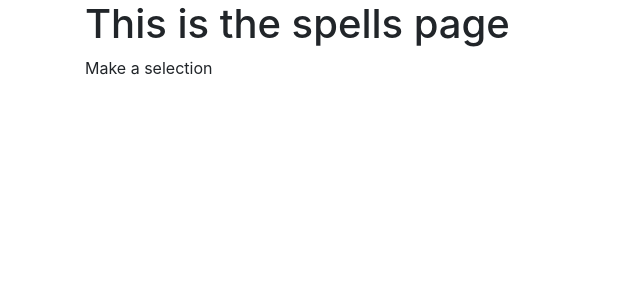
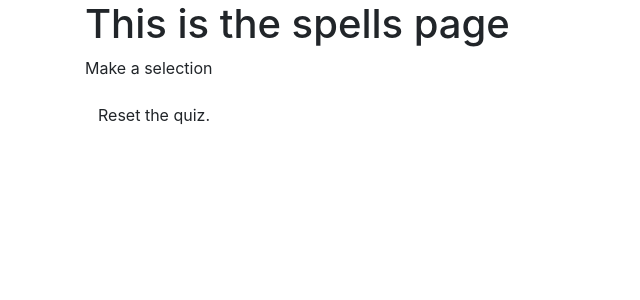
Before and after one commit to ldettorre/rpg-quiz, a Django app: template spells/templates/spells/index.html in a window 1280 px wide. Shown: the top 300 px of the page, without its empty margins (0-640 px from the left). Run offline with Django 3.2, Linux system fonts and the light colour scheme; the template is opened without the code that fills it, so the values that code supplies are empty; some libraries are stand-ins or nearby versions.

Commit message:
Added a basic reset button for the quiz which clears the session in use and redirects the user back to the index page

```diff
--- a/spells/templates/spells/index.html
+++ b/spells/templates/spells/index.html
@@ -20,5 +20,6 @@
     {% else %}
         <p>Make a selection</p>
     {% endif %}
+    <a href="{% url 'reset' %}" class="btn btn-default">Reset the quiz.</a>
 </div>
 {% endblock %}
--- a/spells/urls.py
+++ b/spells/urls.py
@@ -4,4 +4,5 @@ from . import views
 urlpatterns=[
     path('<int:spell_id>', views.index, name='index'),
     path('', views.index, name='index'),
+    path('reset', views.reset, name='reset'),
 ]
--- a/spells/views.py
+++ b/spells/views.py
@@ -41,3 +41,9 @@ def index(request, spell_id=None):
     }
 
     return render(request, 'spells/index.html', context)
+
+
+def reset(request):
+    total = request.session
+    total.clear()
+    return redirect('index')
```
